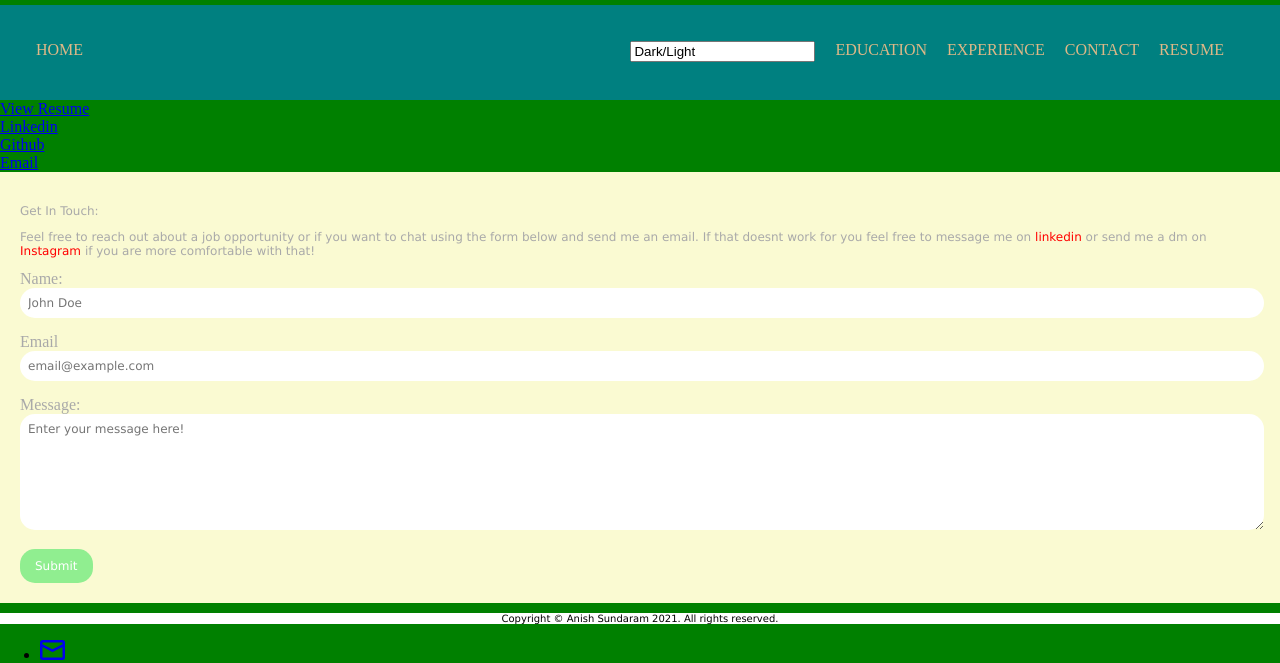
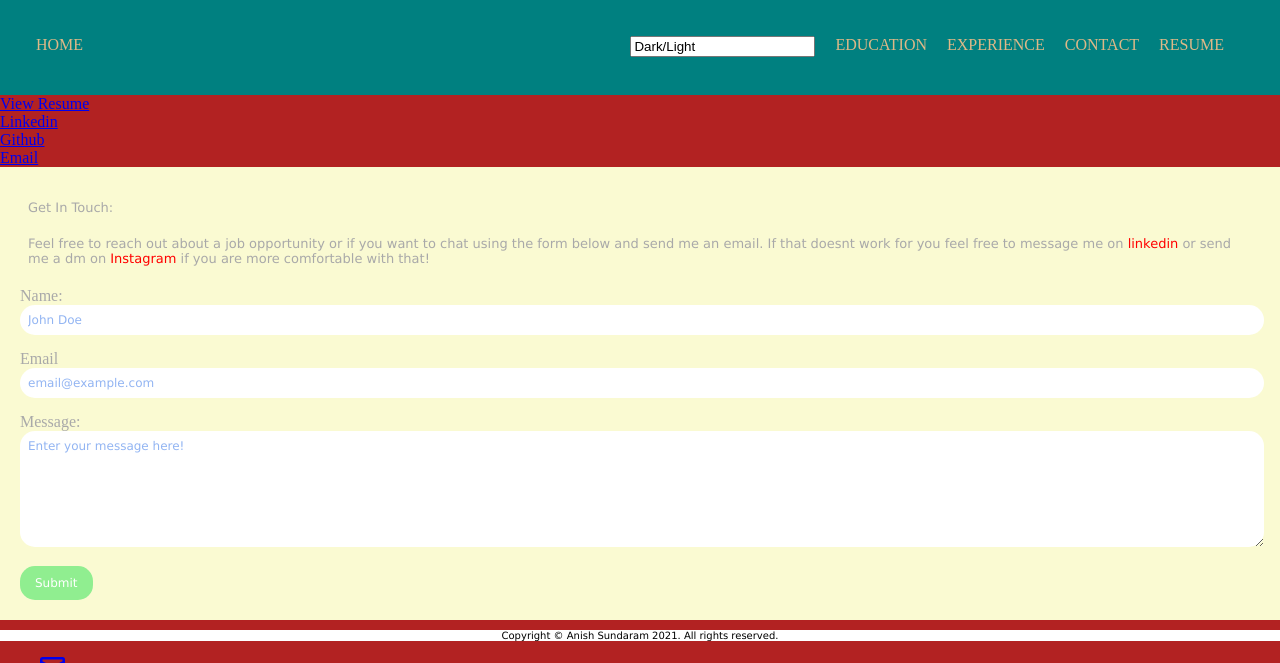
Before and after one commit to anishsundaram/Personal-Website, a plain HTML site: page index.html in a window 1280 px wide. Shown: the top 663 px of the page. Drawn offline with Linux system fonts and the light colour scheme.

Commit message:
Remove Container objects:

```diff
--- a/index.html
+++ b/index.html
@@ -1,7 +1,6 @@
 <!DOCTYPE html>
 
 <html lang = "en">
-
   <head>
     <meta charset="utf-8" />
     <title>Hi! I'm Anish Sundaram</title>
@@ -17,8 +16,6 @@
   </head>
 
   <body>
-
-    <div class="container">
     <div id="nav-wrapper">
 
       <div class="left-side">
@@ -53,12 +50,10 @@
 
     </div>
 
-      <div class="container">
+
     <div class="landing">
 
       <div class="Greeting">
-
-
       </div>
 
       <div class="Link-section">
@@ -78,31 +73,21 @@
       </div>
 
     </div>
-      </div>
 
-
-      <div class="container">
     <div id="about">
 
     </div>
-      </div>
 
-      <div class="container">
     <div id="education">
 
     </div>
-      </div>
 
-       <div class="container">
     <div id="projects">
-
-        </div>
-      </div>
 
     </div>
 
     <div id="contact">
-      <form action="contactform.php" method="POST">
+      <form action="https://formsubmit.co/anishsun@umich.edu" method="POST">
         <div id="contact-blurb">
           <p>
             Get In Touch:
@@ -132,8 +117,6 @@
         <button type="submit" name="submit"> Submit</button>
       </form>
     </div>
-
-  </body>
 
     <footer id="main-footer">
       <div id="copyright">
@@ -179,5 +162,6 @@
       </div>
     </footer>
 
+  </body>
 <script src="main.js"></script>
 </html>
--- a/styles.css
+++ b/styles.css
@@ -1,9 +1,11 @@
 body{
-    margin: 0px;
-    margin-top: 5px;
-    background-color: green;
-    border: none;
+   margin: 0px;
+   background-color: firebrick;
+   border: none;
+   padding:none;
 }
+
+
 
 .dark-mode {
   background-color: black;
@@ -65,30 +67,37 @@ body{
 
 #contact  p{
     font-family: Verdana, Geneva, Tahoma, sans-serif;
-    font-size: 12px;
+    font-size: 13px;
     width: 99%;
     color: darkgray;
+    padding-bottom: 8px;
+    padding-right: 8px;
+    padding-left: 8px;
 }
 
-#contact input[type="text"],[type="email"]{
+#contact input[type="text"],[type="email"], textarea{
     padding: 8px;
     width: 50%;
     font-size: 12px;
     width: 99%;
     font-family: Verdana, Geneva, Tahoma, sans-serif;
     border: none;
+    outline: none;
     border-radius: 15px;
 }
 
 #contact textarea{
-    padding: 8px;
-    width: 99%;
     resize: vertical;
-    border: none;
-    border-radius: 15px;
-    font-family: Verdana, Geneva, Tahoma, sans-serif;
-    font-size: 12px;
     min-height: 100px;
+}
+
+#contact input[type="text"]:focus,[type="email"]:focus, textarea:focus{
+    box-shadow: 0 0 2px coral;
+}
+
+::placeholder{
+    color: cornflowerblue;
+    opacity: .7;
 }
 
 #contact button{
```
Lines whose indentation alone changed are shown as unchanged.
